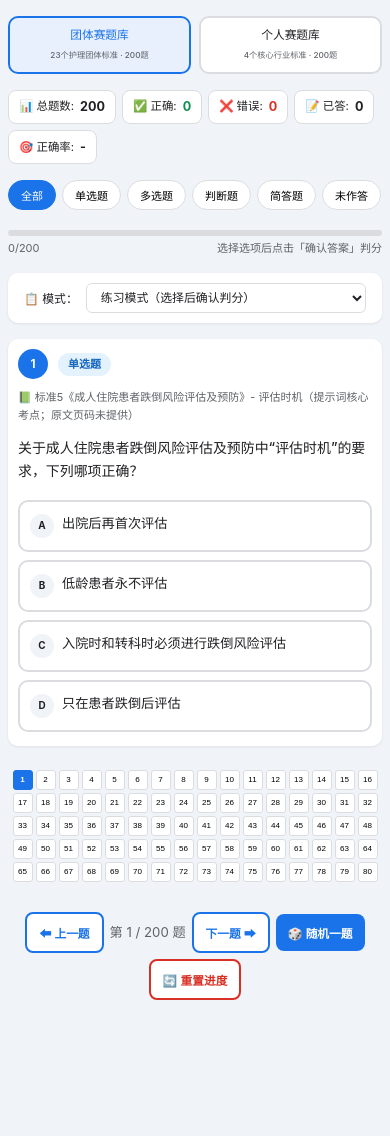
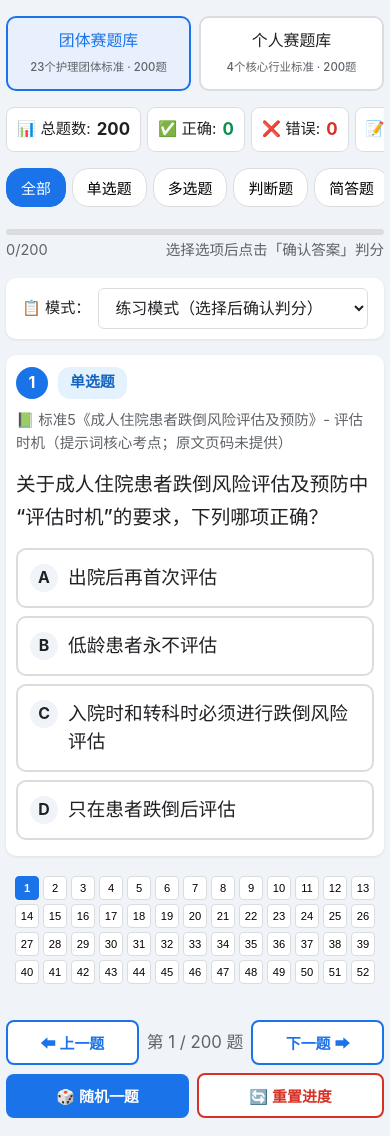
Before and after one commit to asuperguys/nursing-quiz, a plain HTML site: page index.html in a window 390 px wide. Before the commit the page ends 1018 px from the top, so only its background shows below. Drawn offline with Linux system fonts and the light colour scheme.

Commit message:
移动端字体放大优化

```diff
--- a/index.html
+++ b/index.html
@@ -114,38 +114,48 @@ body{font-family:-apple-system,BlinkMacSystemFont,'Segoe UI','PingFang SC','Micr
 
 /* Mobile & Tablet */
 @media(max-width:768px){
-  body{font-size:11pt}
-  .container{padding:8px}
-  .q-card{padding:14px;border-radius:10px}
-  .q-num{width:30px;height:30px;font-size:.8em}
-  .q-text{font-size:.95em}
-  .opt{padding:14px 12px;gap:10px;font-size:.95em}
-  .opt.correct,.opt.wrong{padding-right:30px}
-  .opt.correct::after,.opt.wrong::after{right:8px;font-size:.95em}
-  .opt .letter{width:26px;height:26px;font-size:.8em}
-  .btn{padding:12px 16px;font-size:.85em}
-  .stats{gap:6px;font-size:.78em}
-  .stat{padding:6px 10px}
-  .filter-bar{flex-wrap:nowrap;overflow-x:auto;gap:6px;padding-bottom:4px;-webkit-overflow-scrolling:touch}
-  .filter-btn{flex-shrink:0;padding:6px 12px;font-size:.75em}
-  .bank-tab{padding:10px 12px;font-size:.85em}
-  .bank-tab .count{font-size:.7em}
-  .nav-row{flex-wrap:wrap;gap:6px;justify-content:center;padding:10px 0}
-  .nav-row .btn{flex:0 0 auto}
-  .nav-dot{width:22px;height:22px;font-size:.58em;border-radius:4px}
-  .nav-dots{gap:3px}
-  .settings{padding:8px 12px}
-  .result-badge{font-size:.9em;padding:10px 12px}
-  .answer-reveal{padding:10px 14px}
-  .answer-reveal .analysis-text{font-size:.82em}
+  body{font-size:15pt}
+  .container{padding:6px}
+  .q-card{padding:18px 14px;border-radius:10px;margin-bottom:12px}
+  .q-num{width:32px;height:32px;font-size:.85em}
+  .q-text{font-size:1.1em;line-height:1.7;margin-bottom:14px}
+  .q-type{font-size:.8em;padding:4px 12px}
+  .opt{padding:16px 14px;gap:12px;font-size:1.05em;border-radius:10px;min-height:48px}
+  .opt.correct,.opt.wrong{padding-right:34px}
+  .opt.correct::after,.opt.wrong::after{right:10px;font-size:1.1em}
+  .opt .letter{width:30px;height:30px;font-size:.9em}
+  .btn{padding:14px 20px;font-size:.95em;border-radius:8px;min-height:44px}
+  .btn-outline{background:var(--card)}
+  .stats{gap:6px;font-size:.82em;overflow-x:auto;flex-wrap:nowrap}
+  .stat{padding:8px 10px;flex-shrink:0;white-space:nowrap}
+  .filter-bar{flex-wrap:nowrap;overflow-x:auto;gap:6px;padding-bottom:6px;-webkit-overflow-scrolling:touch}
+  .filter-btn{flex-shrink:0;padding:8px 14px;font-size:.8em;border-radius:16px}
+  .bank-tab{padding:12px 14px;font-size:.9em;border-radius:10px}
+  .bank-tab .count{font-size:.72em}
+  .nav-row{flex-wrap:wrap;gap:8px;justify-content:center;padding:12px 0}
+  .nav-row .btn{flex:1 1 auto;min-width:60px;text-align:center;font-size:.85em;padding:12px 10px}
+  .nav-dot{width:26px;height:26px;font-size:.62em;border-radius:5px;min-width:26px}
+  .nav-dots{gap:4px}
+  .settings{padding:10px 14px}
+  .settings select{padding:10px 12px;font-size:.95em}
+  .result-badge{font-size:.95em;padding:12px 14px}
+  .answer-reveal{padding:12px 14px}
+  .answer-reveal .analysis-text{font-size:.88em;line-height:1.7}
+  .answer-reveal .kp-item{font-size:.85em;line-height:1.6}
+  .q-source{font-size:.78em}
+  .progress-info{font-size:.78em}
+  .ta-wrap textarea{font-size:1em;min-height:120px}
 }
 @media(max-width:400px){
-  .q-card{padding:10px}
-  .opt{padding:12px 10px;gap:8px;font-size:.9em}
-  .opt .letter{width:24px;height:24px;font-size:.75em}
-  .nav-dot{width:20px;height:20px;font-size:.55em;border-radius:3px}
-  .btn{padding:10px 12px;font-size:.8em}
-  .bank-tab{padding:8px 10px;font-size:.8em}
+  body{font-size:14pt}
+  .q-card{padding:12px 10px}
+  .q-text{font-size:1.05em}
+  .opt{padding:14px 12px;gap:10px;font-size:1em}
+  .opt .letter{width:28px;height:28px;font-size:.85em}
+  .nav-dot{width:24px;height:24px;font-size:.6em;border-radius:4px;min-width:24px}
+  .btn{padding:12px 14px;font-size:.88em}
+  .bank-tab{padding:10px 12px;font-size:.85em}
+  .nav-row .btn{font-size:.8em;padding:10px 8px}
 }
 
 /* Dark mode */
```
